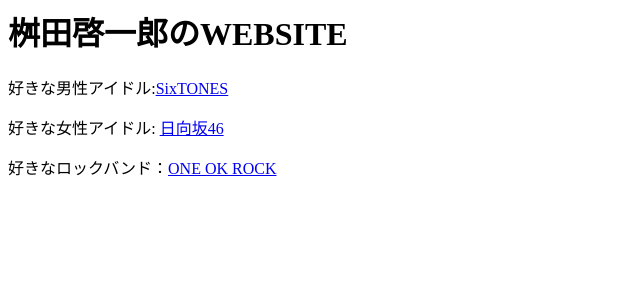
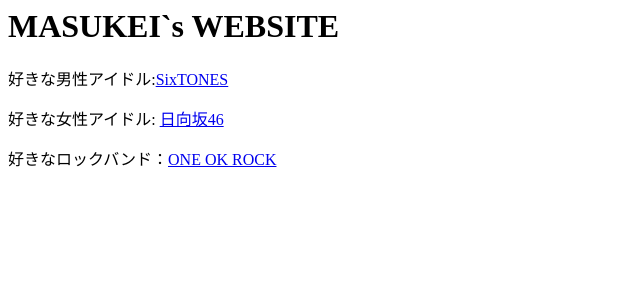
Before and after one commit to masukei1/my-first-blog, a Django app: page / in a window 1280 px wide. Shown: the top 300 px of the page, without its empty margins (0-640 px from the left). Run offline with Django 3.2, Linux system fonts and the light colour scheme.

Commit message:
7.2 commit

```diff
--- a/blog/templates/blog/post_list.html
+++ b/blog/templates/blog/post_list.html
@@ -1,6 +1,7 @@
 <html>
     <header>
-        <h1>桝田啓一郎のWEBSITE</h1>
+        <title>masukei`s website</title>
+        <h1>MASUKEI`s WEBSITE</h1>
     </header>
 
     <body>
```
